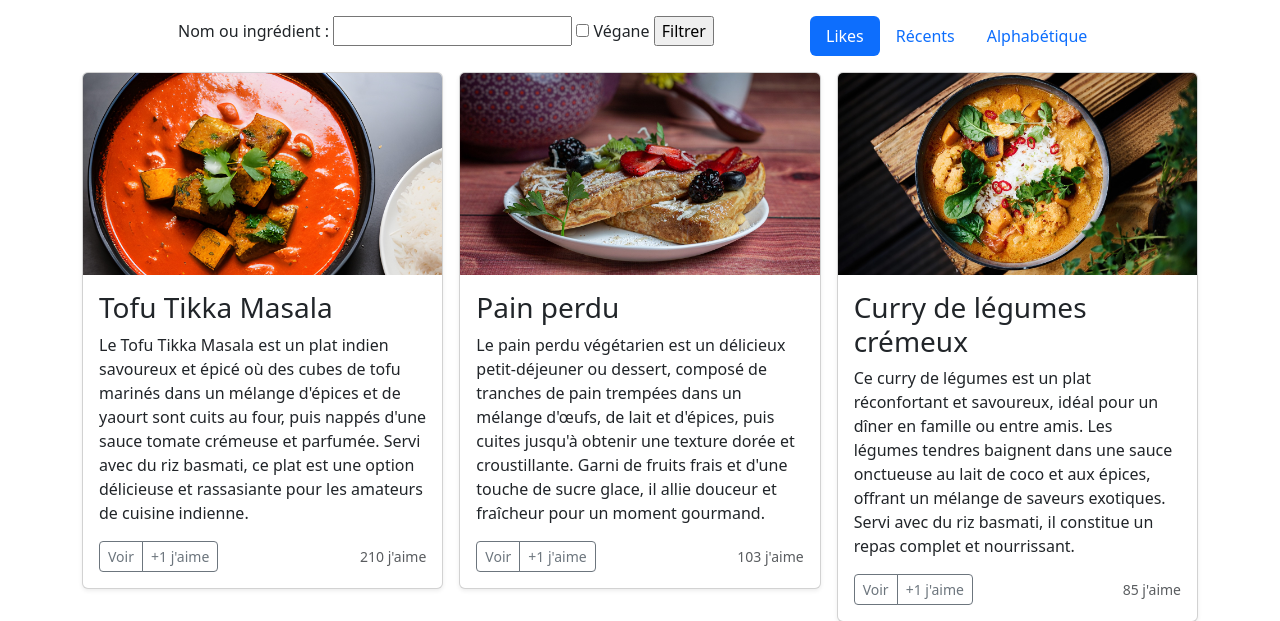
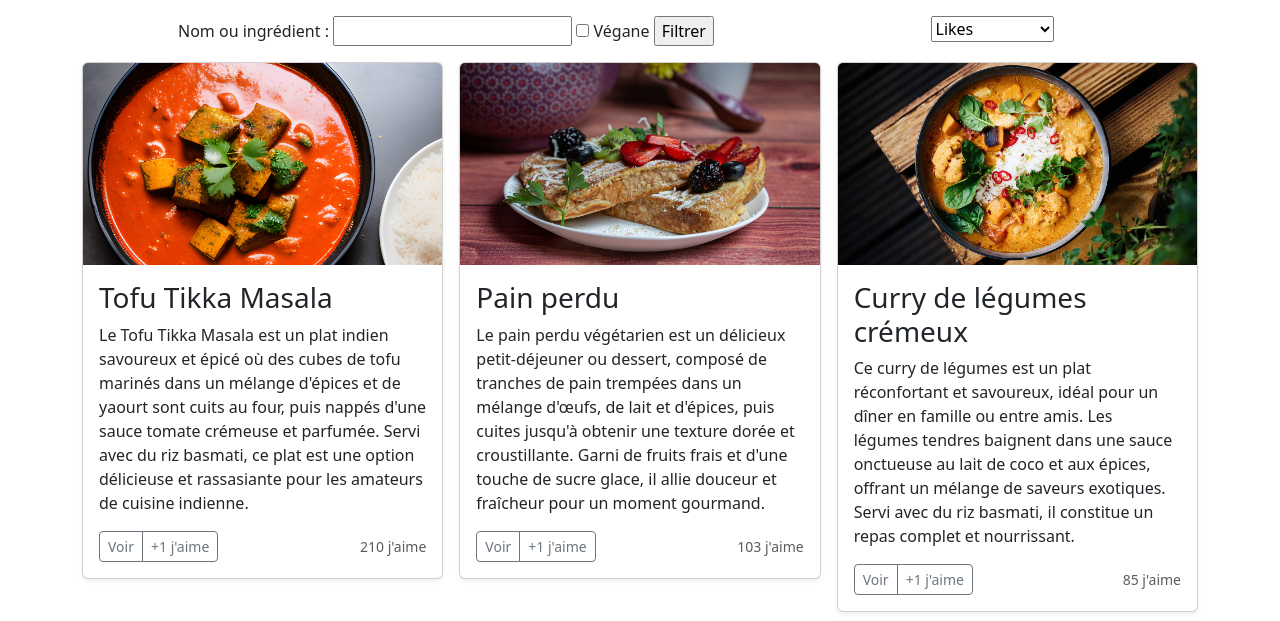
Before and after one commit to LinkedInLearning/formulaires_django-4279117, a Django app: page / in a window 1280 px wide. Shown: the part 56-677 px from the top of the page. Run offline with Django 5.2, Linux system fonts and the light colour scheme; data comes from the database, SQL or seed files in the repository.

Commit message:
Envoyer les saisies (fin)

```diff
--- a/recipes/templates/index.html
+++ b/recipes/templates/index.html
@@ -5,22 +5,23 @@
 
 {% block content %}
 <section class="row py-3 text-center container">
-  <form class="col-8">
+  <form class="col-8" method="post">
+    {% csrf_token %}
     <label for="query">Nom ou ingrédient : </label>
     <input type="text" id="query" name="query">
     <label><input type="checkbox" name="vegan"> Végane</label>
     <input type="submit" value="Filtrer">
     <input type="hidden" name="sort" value="{{ sort_id }}">
   </form>
-  <ul class="col-4 nav nav-pills">
-    {% for sort in sorts %}
-    <li class="nav-item">
-      <a class="nav-link{% if sort_id == forloop.counter0 %} active{% endif %}" href="?sort={{ forloop.counter0 }}">
-        {{ sort }}
-      </a>
-    </li>
-    {% endfor %}
-  </ul>
+  <form class="col-4">
+    <select name="sort" onchange="this.form.submit()">
+      {% for sort in sorts %}
+      <option {% if sort_id == forloop.counter0 %}selected{% endif %} value="{{ forloop.counter0 }}">
+          {{ sort }}
+      </option>
+      {% endfor %}
+    </select>
+  </form>
 </section>
 <div class="row row-cols-1 row-cols-md-2 row-cols-lg-3 g-3">
   {% for recipe in recipes %}
```
